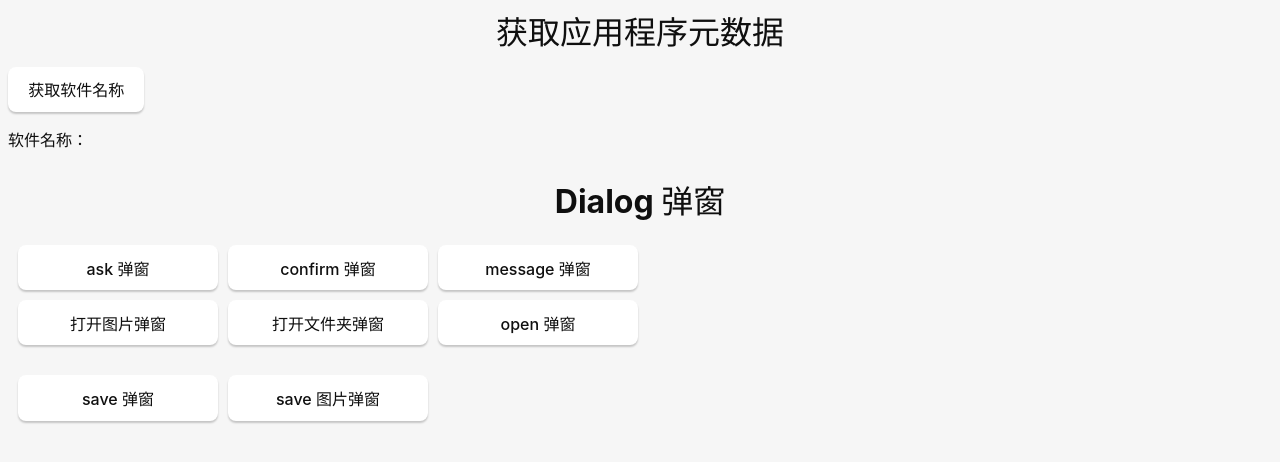
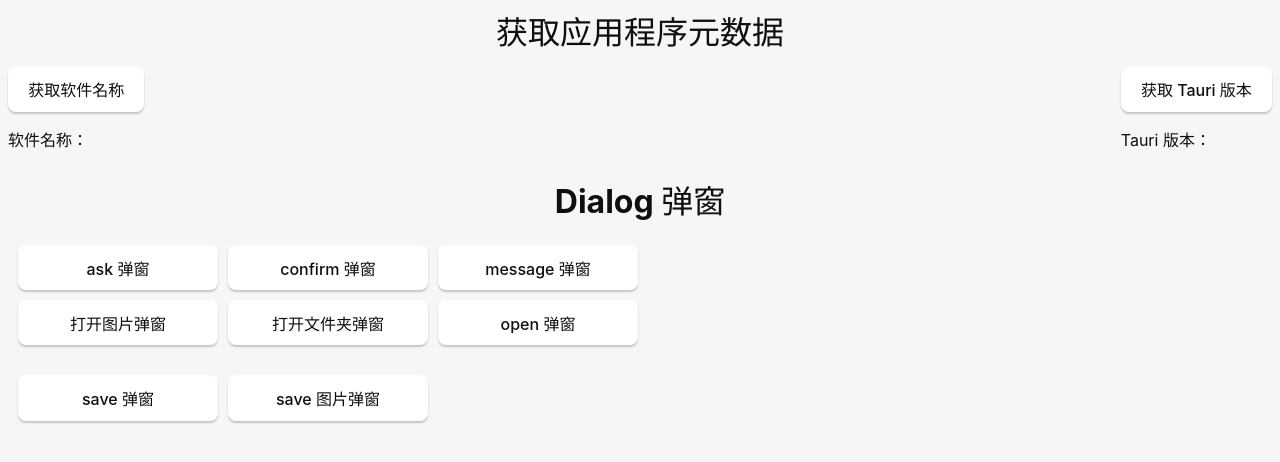
Before and after one commit to leaf0412/tauri-learn, a React (Vite) app: page / in a window 1280 px wide. Shown: the top 462 px of the page. Built offline with nearby package versions, Linux system fonts and the light colour scheme.

Commit message:
feat: 实现获取 Tauri 版本

```diff
--- /dev/null
+++ b/src/components/MetaData/GetTauriVersion.jsx
@@ -0,0 +1,17 @@
+import { getTauriVersion } from '@tauri-apps/api/app';
+import { useState } from 'react';
+
+export default function GetTauriVersion() {
+  const [version, setVersion] = useState('');
+  const getVersion = async () => {
+    const version = await getTauriVersion();
+    // console.log(name);
+    setVersion(version);
+  }
+  return (
+    <div>
+      <button onClick={getVersion}>获取 Tauri 版本</button>
+      <p>Tauri 版本：{version}</p>
+    </div>
+  )
+}
--- a/src/components/MetaData/index.jsx
+++ b/src/components/MetaData/index.jsx
@@ -1,4 +1,5 @@
 import GetSoftwareName from './GetSoftwareName';
+import GetTauriVersion from './GetTauriVersion';
 
 import './index.css';
 
@@ -8,6 +9,7 @@ const MetaData = () => {
       <h1>获取应用程序元数据</h1>
       <div className='metadata'>
         <GetSoftwareName />
+        <GetTauriVersion />
       </div>
     </div>
   );
```
